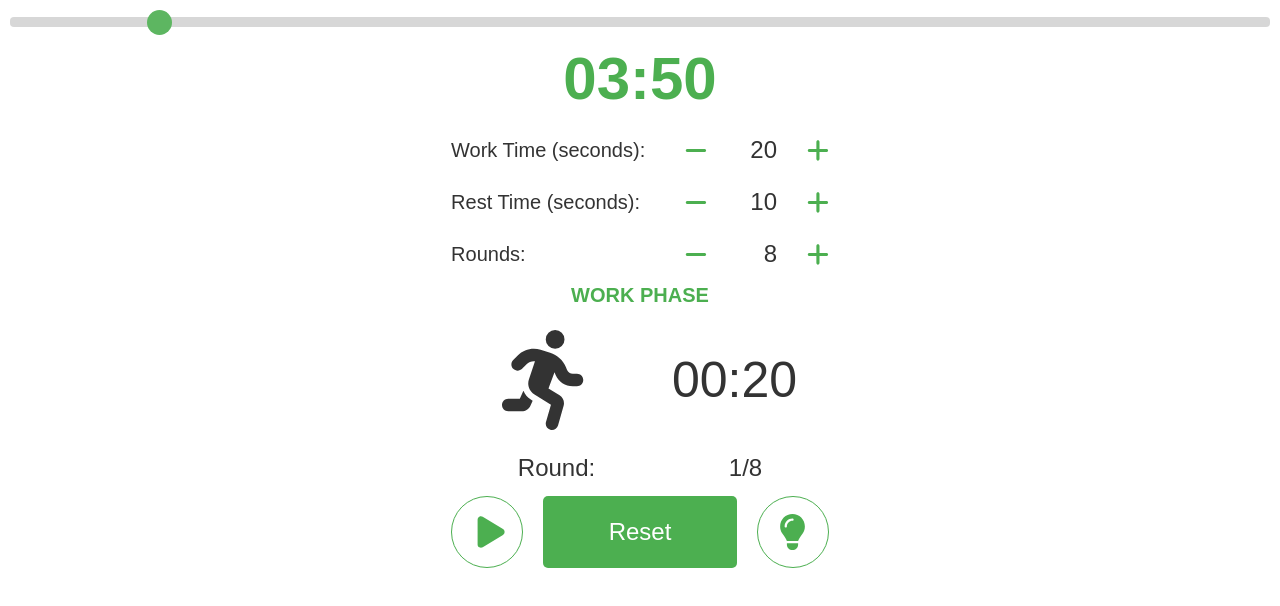
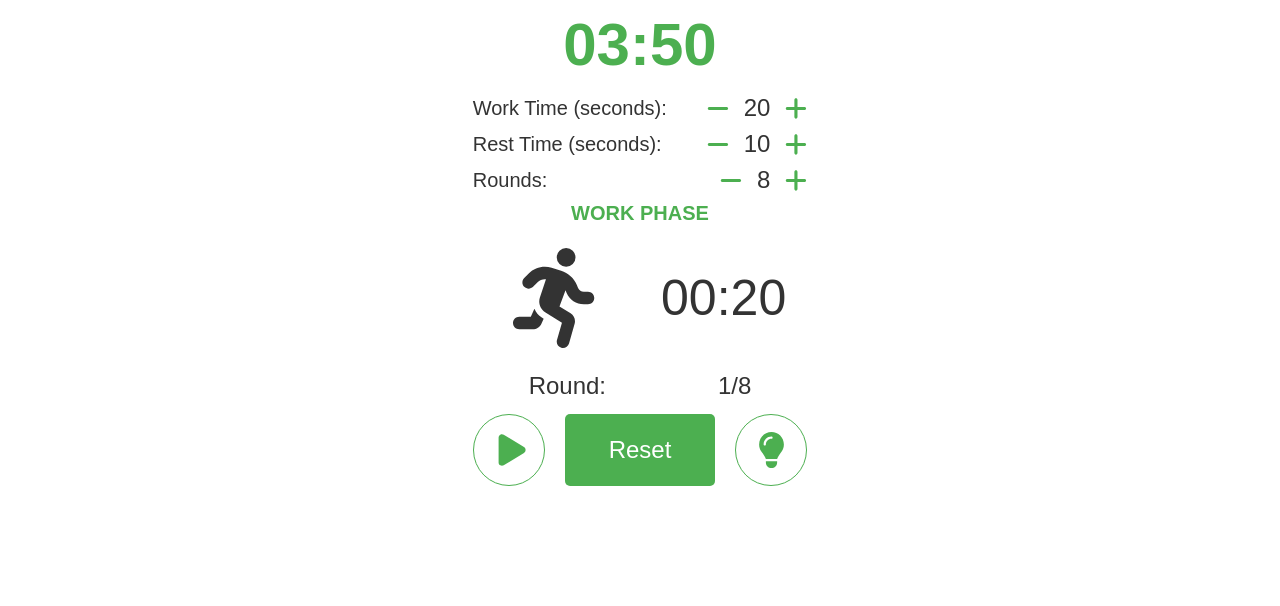
Before and after one commit to VoropN/tabata-timer, a Next.js app: page / in a window 1280 px wide. Shown: the top 606 px of the page. Built offline with nearby package versions, Linux system fonts and the light colour scheme.

Commit message:
update size handling, update inputs

```diff
--- a/components/TabataTimer/TabataTimer.module.scss
+++ b/components/TabataTimer/TabataTimer.module.scss
@@ -4,6 +4,7 @@
   padding: 0 20px;
   width: max-content;
   margin: auto;
+  transition: font-size 0.2s ease;
 }
 
 /* Header for time remaining */
@@ -28,7 +29,6 @@
 .timerInput {
   padding: 8px 15px;
   font-size: 1.2em;
-  width: 100px;
   text-align: right;
 }
 
@@ -142,43 +142,3 @@
     }
   }
 }
-
-.range {
-  color: var(--button-color);
-  width: 100%;
-  -webkit-appearance: none; /* Override default CSS styles */
-  appearance: none;
-  height: 10px; /* Specified height */
-  background: #d3d3d3; /* Grey background */
-  outline: none; /* Remove outline */
-  opacity: 0.9; /* Set transparency (for mouse-over effects on hover) */
-  -webkit-transition: 0.2s; /* 0.2 seconds transition on hover */
-  transition: opacity 0.2s;
-  border-radius: 4px;
-
-  &::-webkit-slider-thumb {
-    -webkit-appearance: none; /* Override default look */
-    appearance: none;
-    background: var(--button-color);
-    width: 25px; /* Set a specific slider handle width */
-    height: 25px; /* Slider handle height */
-    border-radius: 50%;
-    cursor: pointer; /* Cursor on hover */
-  }
-
-  &::-moz-range-thumb {
-    background: var(--button-color);
-    width: 25px; /* Set a specific slider handle width */
-    height: 25px; /* Slider handle height */
-    border-radius: 50%;
-    cursor: pointer; /* Cursor on hover */
-  }
-
-  &:hover {
-    opacity: 1; /* Fully shown on mouse-over */
-  }
-
-  &Container {
-    margin: 10px 10px 0;
-  }
-}
--- a/components/TabataTimer/TabataTimer.tsx
+++ b/components/TabataTimer/TabataTimer.tsx
@@ -10,7 +10,7 @@ import {
 } from '@fortawesome/free-solid-svg-icons';
 import { FontAwesomeIcon } from '@fortawesome/react-fontawesome';
 import clsx from 'clsx';
-import { useEffect, useState } from 'react';
+import { useEffect, useRef, useState } from 'react';
 import ChangeSize from '../ChangeSize';
 import styles from './TabataTimer.module.scss';
 
@@ -87,6 +87,51 @@ const TabataTimer = () => {
     return () => clearInterval(interval);
   }, [maxTime, isRunning]);
 
+  const containerRef = useRef<HTMLDivElement>(null);
+
+  useEffect(() => {
+    const increaseFontSizeUntilFit = () => {
+      if (!containerRef.current) return;
+      const container = containerRef.current;
+      const windowWidth = window.innerWidth;
+      const windowHeight = window.innerHeight;
+
+      if (
+        container.clientWidth < windowWidth - 40 && // Container width less than 90% of window width
+        container.clientHeight < windowHeight - 40
+      ) {
+        setTimeout(() => {
+          setFontSize(fontSize + 1);
+        }, 50);
+      }
+
+      if (
+        container.clientWidth >= windowWidth ||
+        container.clientHeight + 10 >= windowHeight
+      ) {
+        setTimeout(() => {
+          setFontSize(fontSize - 1);
+        }, 50);
+      }
+    };
+
+    increaseFontSizeUntilFit();
+
+    // Listen for window resize event
+    const handleResize = () => {
+      increaseFontSizeUntilFit(); // Recalculate font size on window resize
+    };
+
+    increaseFontSizeUntilFit();
+    // Add event listener for window resize
+    window.addEventListener('resize', handleResize);
+
+    // Clean up event listener when the component is unmounted
+    return () => {
+      window.removeEventListener('resize', handleResize);
+    };
+  }, [fontSize, containerRef.current]);
+
   const handleReset = () => {
     setCurrentTime(0);
     setIsRunning(false);
@@ -107,17 +152,11 @@ const TabataTimer = () => {
 
   return (
     <>
-      <div className={styles.rangeContainer}>
-        <input
-          type="range"
-          value={fontSize}
-          min={10}
-          onChange={({ target }) => setFontSize(+target.value)}
-          step=".1"
-          className={clsx(theme, styles.range)}
-        />
-      </div>
-      <div className={styles.timerContainer} style={{ fontSize }}>
+      <div
+        ref={containerRef}
+        className={styles.timerContainer}
+        style={{ fontSize }}
+      >
         <div className={styles.timerHeader}>
           {formatTime(maxTime - currentTime)}
         </div>
@@ -126,45 +165,27 @@ const TabataTimer = () => {
           <label>Work Time (seconds): </label>
           <ChangeSize
             increaseSize={() => setWorkTime((prev) => prev + 1)}
-            decreaseSize={() => setWorkTime((prev) => prev - 1)}
+            decreaseSize={() => workTime > 1 && setWorkTime((prev) => prev - 1)}
           >
-            <input
-              className={styles.timerInput}
-              type="number"
-              min={0}
-              value={workTime}
-              onChange={(e) => setWorkTime(Number(e.target.value))}
-            />
+            <span className={styles.timerInput}>{workTime}</span>
           </ChangeSize>
         </div>
         <div className={styles.timerControls}>
           <label>Rest Time (seconds): </label>
           <ChangeSize
             increaseSize={() => setRestTime((prev) => prev + 1)}
-            decreaseSize={() => setRestTime((prev) => prev - 1)}
+            decreaseSize={() => restTime > 0 && setRestTime((prev) => prev - 1)}
           >
-            <input
-              className={styles.timerInput}
-              type="number"
-              min={0}
-              value={restTime}
-              onChange={(e) => setRestTime(Number(e.target.value))}
-            />
+            <span className={styles.timerInput}>{restTime}</span>
           </ChangeSize>
         </div>
         <div className={styles.timerControls}>
           <label>Rounds: </label>
           <ChangeSize
             increaseSize={() => setRounds((prev) => prev + 1)}
-            decreaseSize={() => setRounds((prev) => prev - 1)}
+            decreaseSize={() => rounds > 1 && setRounds((prev) => prev - 1)}
           >
-            <input
-              className={styles.timerInput}
-              type="number"
-              min={1}
-              value={rounds}
-              onChange={(e) => setRounds(Number(e.target.value))}
-            />
+            <span className={styles.timerInput}>{rounds}</span>
           </ChangeSize>
         </div>
 
```
